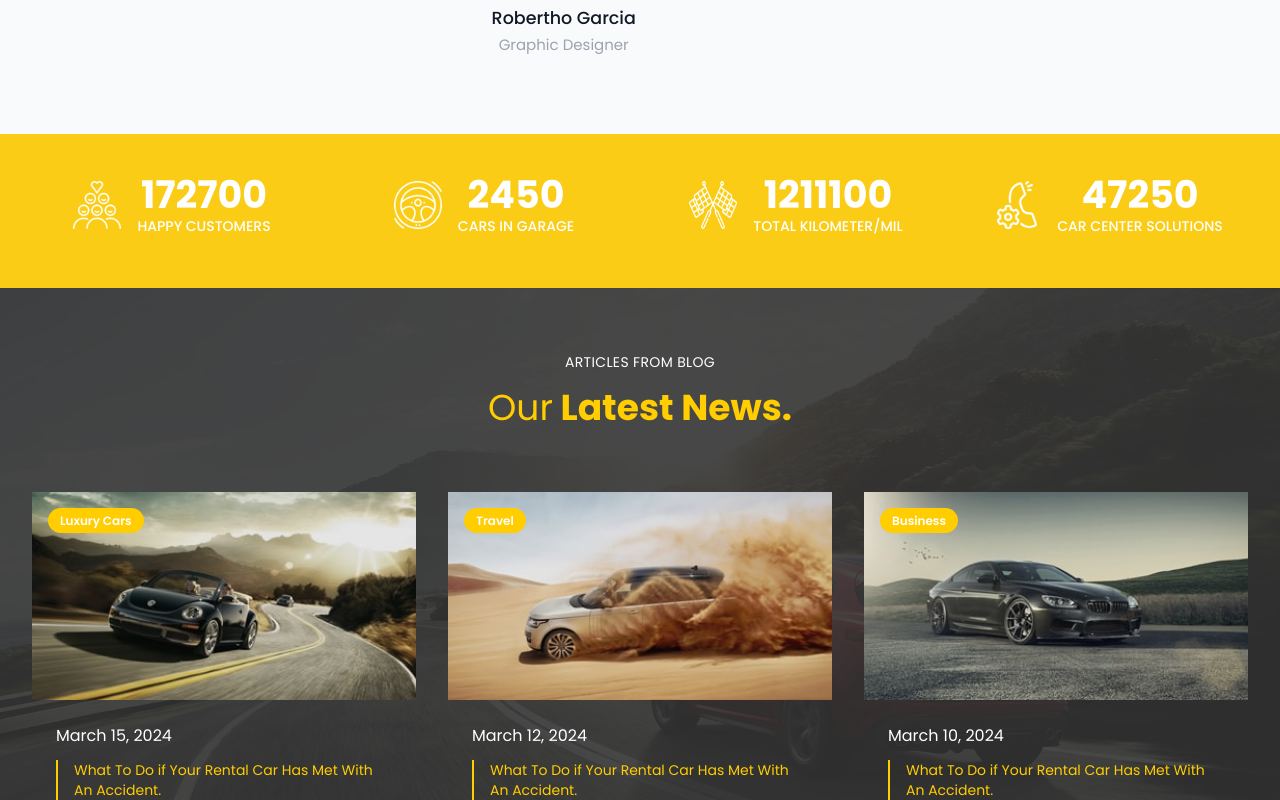
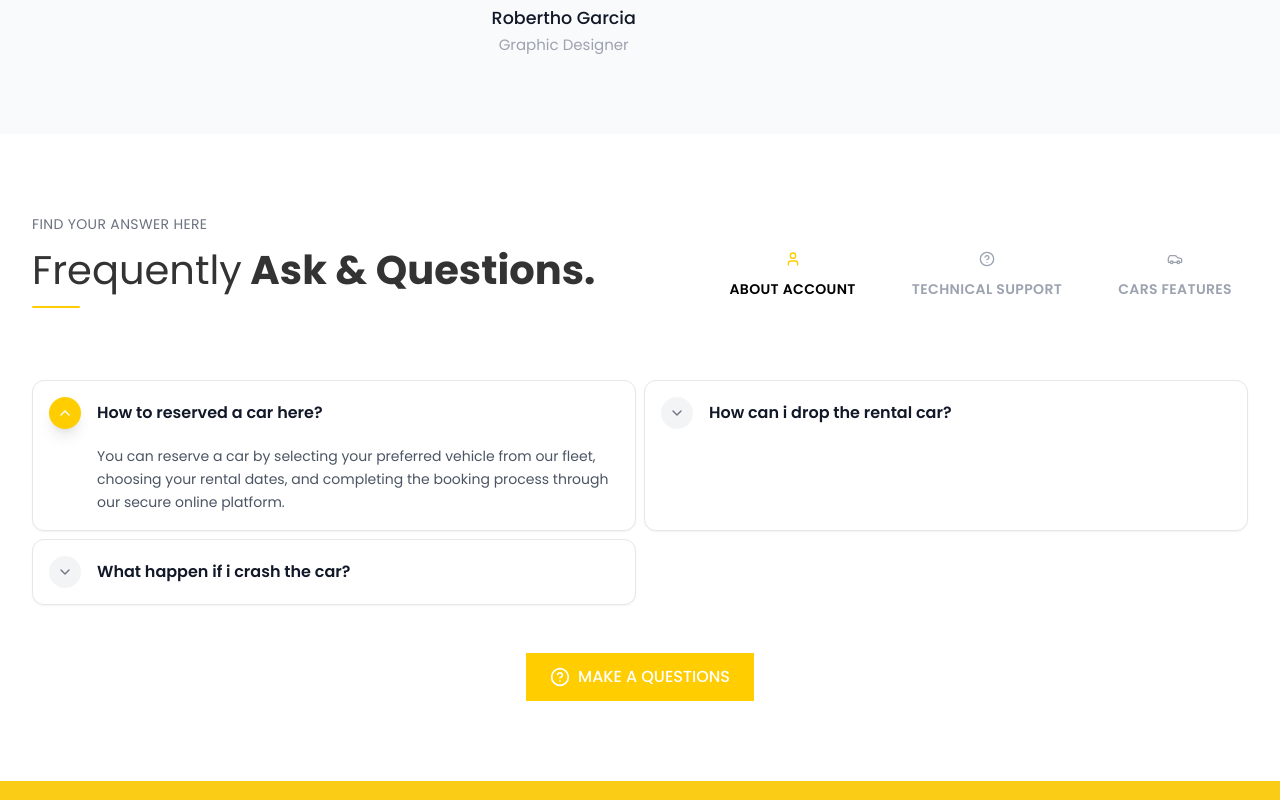
Before and after one commit to seval2016/royal-car, a React (Vite) app in the folder frontend/: page / in a window 1280 px wide. Shown: the part 3180-3980 px from the top of the page. Built offline with nearby package versions, Linux system fonts and the light colour scheme; the HTML template or start-up script is replaced by a standard one.

Commit message:
faq design

```diff
--- /dev/null
+++ b/frontend/src/components/home/FAQ.tsx
@@ -0,0 +1,190 @@
+import { useState } from "react";
+import { ChevronDown, ChevronUp, HelpCircle, User, Car } from "lucide-react";
+import Title from "../common/Title";
+
+const FAQ = () => {
+  const [activeCategory, setActiveCategory] = useState("account");
+  const [openQuestions, setOpenQuestions] = useState<number[]>([1]);
+
+  const categories = [
+    {
+      id: "account",
+      name: "ABOUT ACCOUNT",
+      icon: <User className="w-4 h-4" />,
+      active: true,
+    },
+    {
+      id: "technical",
+      name: "TECHNICAL SUPPORT",
+      icon: <HelpCircle className="w-4 h-4" />,
+      active: false,
+    },
+    {
+      id: "cars",
+      name: "CARS FEATURES",
+      icon: <Car className="w-4 h-4" />,
+      active: false,
+    },
+  ];
+
+  const questions = [
+    {
+      id: 1,
+      question: "How to reserved a car here?",
+      answer:
+        "You can reserve a car by selecting your preferred vehicle from our fleet, choosing your rental dates, and completing the booking process through our secure online platform.",
+      category: "account",
+    },
+    {
+      id: 2,
+      question: "How can i drop the rental car?",
+      answer:
+        "You can return your rental car at any of our designated drop-off locations. Simply follow the return instructions provided at the time of pickup.",
+      category: "account",
+    },
+    {
+      id: 3,
+      question: "What happen if i crash the car?",
+      answer:
+        "In case of an accident, immediately contact our emergency hotline and local authorities. We provide comprehensive insurance coverage for such situations.",
+      category: "account",
+    },
+    {
+      id: 4,
+      question: "How can i select a car rent?",
+      answer:
+        "Browse our extensive fleet online, filter by your preferences (size, features, price), and select the vehicle that best suits your needs.",
+      category: "technical",
+    },
+    {
+      id: 5,
+      question: "Do you have VIP access to airport?",
+      answer:
+        "Yes, we offer VIP airport pickup and drop-off services for premium customers. Contact our concierge team for arrangements.",
+      category: "cars",
+    },
+    {
+      id: 6,
+      question: "What happen if i crash the car?",
+      answer:
+        "In case of an accident, immediately contact our emergency hotline and local authorities. We provide comprehensive insurance coverage for such situations.",
+      category: "cars",
+    },
+  ];
+
+  const toggleQuestion = (id: number) => {
+    setOpenQuestions((prev) =>
+      prev.includes(id) ? prev.filter((qId) => qId !== id) : [...prev, id]
+    );
+  };
+
+  const filteredQuestions = questions.filter(
+    (q) => q.category === activeCategory
+  );
+
+  return (
+    <section className="py-12 sm:py-16 lg:py-20 bg-white">
+      <div className="container mx-auto px-4 sm:px-6 lg:px-8">
+        {/* Header Section */}
+        <div className="flex flex-col lg:flex-row items-start lg:items-center justify-between mb-8 sm:mb-12">
+          <div className="flex-1 mb-6 lg:mb-0">
+            <Title
+              subtitle="FIND YOUR ANSWER HERE"
+              title="Ask & Questions."
+              titleHighlight="Frequently"
+              align="left"
+              className="mb-6"
+              subtitleClassName="text-gray-500"
+              titleClassName="text-2xl sm:text-3xl lg:text-[40px]"
+              showBorder={true}
+            />
+          </div>
+
+          {/* Category Tabs */}
+          <div className="flex flex-wrap gap-4 sm:gap-6">
+            {categories.map((category) => (
+              <button
+                key={category.id}
+                onClick={() => setActiveCategory(category.id)}
+                className={`flex flex-col items-center gap-2 px-4 py-3 rounded-lg transition-colors ${
+                  activeCategory === category.id
+                    ? "text-black"
+                    : "text-gray-400"
+                }`}
+              >
+                <div
+                  className={`w-6 h-6 flex items-center justify-center ${
+                    activeCategory === category.id
+                      ? "text-brand-yellow"
+                      : "text-gray-400"
+                  }`}
+                >
+                  {category.icon}
+                </div>
+                <span className="text-sm font-semibold uppercase tracking-wide">
+                  {category.name}
+                </span>
+              </button>
+            ))}
+          </div>
+        </div>
+
+        {/* Questions Grid */}
+        <div className="grid grid-cols-1 lg:grid-cols-2 gap-1 lg:gap-2">
+          {filteredQuestions.map((item) => (
+            <div
+              key={item.id}
+              className="bg-white border border-gray-200 rounded-xl shadow-sm hover:shadow-md transition-all duration-300 overflow-hidden"
+            >
+              <button
+                onClick={() => toggleQuestion(item.id)}
+                className="w-full flex items-center justify-between text-left p-4 hover:bg-gray-50 transition-colors duration-200"
+              >
+                <div className="flex items-center gap-4">
+                  <div
+                    className={`w-8 h-8 rounded-full flex items-center justify-center transition-all duration-300 ${
+                      openQuestions.includes(item.id)
+                        ? "bg-brand-yellow text-white shadow-lg"
+                        : "bg-gray-100 text-gray-500"
+                    }`}
+                  >
+                    {openQuestions.includes(item.id) ? (
+                      <ChevronUp className="w-4 h-4 transition-transform duration-300" />
+                    ) : (
+                      <ChevronDown className="w-4 h-4 transition-transform duration-300" />
+                    )}
+                  </div>
+                  <span className="font-semibold text-gray-900 text-left">
+                    {item.question}
+                  </span>
+                </div>
+              </button>
+
+              <div
+                className={`overflow-hidden transition-all duration-300 ease-in-out ${
+                  openQuestions.includes(item.id)
+                    ? "max-h-96 opacity-100"
+                    : "max-h-0 opacity-0"
+                }`}
+              >
+                <div className="px-4 pb-4 ml-12 text-gray-600 text-sm leading-relaxed">
+                  {item.answer}
+                </div>
+              </div>
+            </div>
+          ))}
+        </div>
+
+        {/* Call to Action Button */}
+        <div className="text-center mt-8 sm:mt-12">
+          <button className="bg-brand-yellow text-white px-6 py-3 font-medium flex items-center gap-2 mx-auto hover:bg-yellow-500 transition-colors">
+            <HelpCircle className="w-5 h-5" />
+            <span>MAKE A QUESTIONS</span>
+          </button>
+        </div>
+      </div>
+    </section>
+  );
+};
+
+export default FAQ;
--- a/frontend/src/components/home/index.ts
+++ b/frontend/src/components/home/index.ts
@@ -6,3 +6,4 @@ export { default as TestimonialSection } from './TestimonialSection';
 export { default as Gallery } from './Gallery';
 export { default as Blog } from './Blog';
 export { default as Statistics } from './Statistics';
+export { default as FAQ } from './FAQ';
--- a/frontend/src/pages/HomePage.tsx
+++ b/frontend/src/pages/HomePage.tsx
@@ -8,6 +8,7 @@ import TestimonialSection from '@/components/home/TestimonialSection';
 import GallerySection from '@/components/home/Gallery';
 import Blog from '@/components/home/Blog';
 import Statistics from '@/components/home/Statistics';
+import FAQ from '@/components/home/FAQ';
 
 const HomePage = () => {
   return (
@@ -27,6 +28,9 @@ const HomePage = () => {
       {/* Testimonial Section */}
       <TestimonialSection />
 
+      {/* FAQ Section */}
+      <FAQ />
+
       {/* Statistics Section */}
       <Statistics />
 
```
